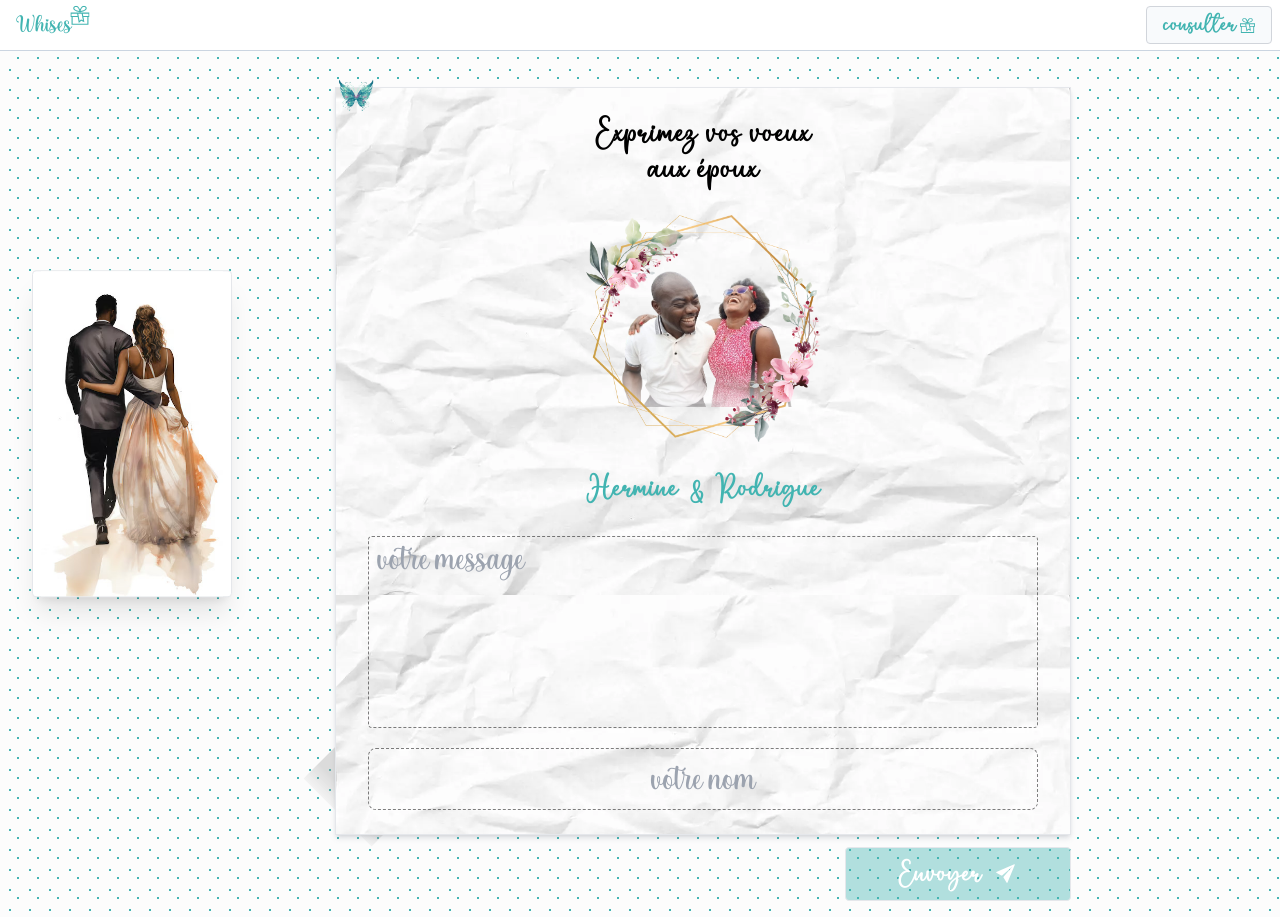
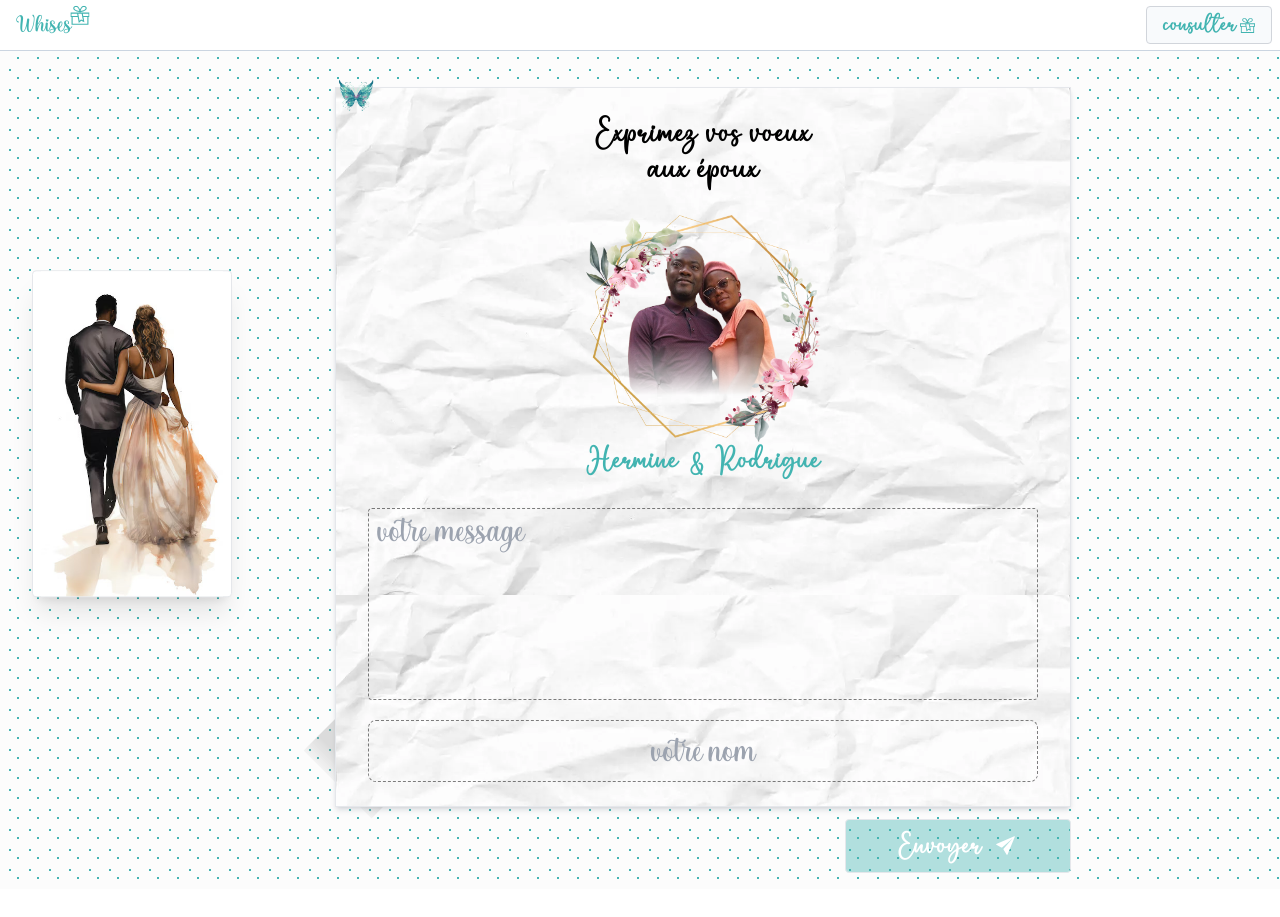
Before and after one commit to cityBlaise/weeding-whises, a React (Vite) app: page / in a window 1280 px wide. After the commit the page ends 889 px from the top, so only its background shows below. Built offline with nearby package versions, Linux system fonts and the light colour scheme; no server answers; grey boxes are pictures that could not be loaded.

Commit message:
update spouses picture

```diff
--- a/src/Layout/XLarge.screen.tsx
+++ b/src/Layout/XLarge.screen.tsx
@@ -2,7 +2,7 @@ import { Outlet, useLocation } from "react-router-dom";
 import Footer from "../Components/Footer";
 import Header from "../Components/Header";
 import img1 from "/img1.png";
-import img2 from "/img2.png";
+import img2 from "/11.png";
 import { useAppSettings } from "../Context/AppSettings/AppSettings.store";
 import { ScreenSize } from "../Context/AppSettings/AppSettings";
 const XLargeScreen = () => {
@@ -17,7 +17,7 @@ const XLargeScreen = () => {
             <img
               src={img2}
               alt=""
-              className="max-w-full aspect-square   object-contain "
+              className="max-w-full aspect-square mask-img3   object-cover "
             />
           </div>
         )}
--- a/src/pages/Post.tsx
+++ b/src/pages/Post.tsx
@@ -1,6 +1,6 @@
 import { IoIosSend } from "react-icons/io";
 import { useAppSettings } from "../Context/AppSettings/AppSettings.store";
-import img4 from "/11.png";
+import img4 from "/12.png";
 import rings from "/img7.png";
 import rings2 from "/img5.png";
 import floral from "/floral=pp.webp";
@@ -172,7 +172,7 @@ const Post = () => {
                 src={img4}
                 draggable={false}
                 alt=""
-                className="mask-img3 object-scale-down w-[200px] aspect-square mt-2"
+                className="mask-img3 object-contain w-[180px] aspect-square"
               />
               <img
                 src={floral}
```
Also changed, not shown: public/12.png (added).
